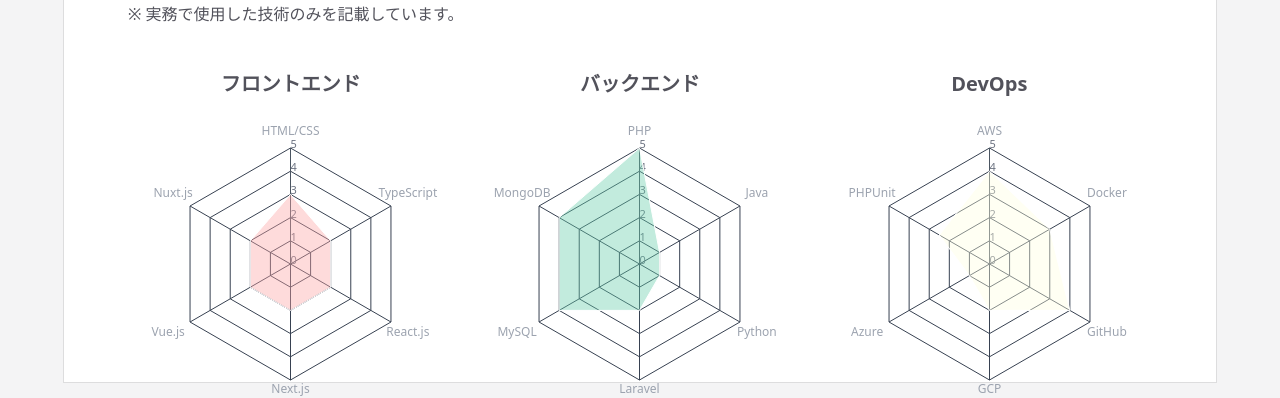
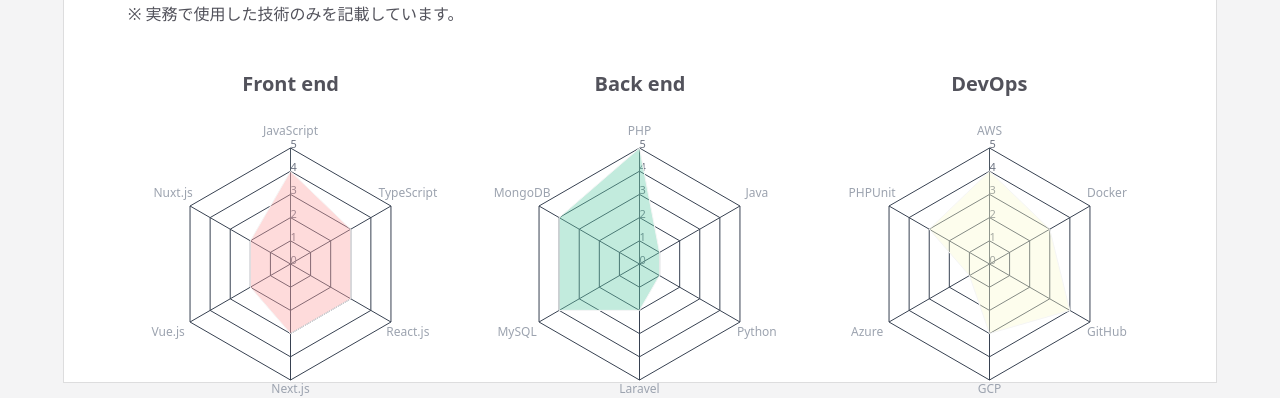
Before and after one commit to Temmy3620/miomio-portfolio, a Next.js app: page /skillset in a window 1280 px wide. Shown: the part 418-816 px from the top of the page. Built offline with nearby package versions, Linux system fonts and the light colour scheme; no server answers.

Commit message:
スキルページ編集

```diff
--- a/app/profile/page.tsx
+++ b/app/profile/page.tsx
@@ -46,7 +46,7 @@
   interestsJa: [
     {
       sentense: [
-        "世界を旅しながら自由に働ける方法を探求しています。",
+        "各地を旅しながら自由に働ける方法を探求しています。",
         "日本と海外の両方で働く経験から、仕事に対する価値観の違いを肌で感じ、良い刺激になっています。",
         "本当に幸せになれる生き方について、いつも考えています。",
       ],
--- a/app/skillset/page.tsx
+++ b/app/skillset/page.tsx
@@ -5,10 +5,10 @@
 import { useLocale } from '@/components/LocaleProvider';
 
 const frontEnd = [
-  { subject: 'HTML/CSS', value: 3 },
-  { subject: 'TypeScript', value: 2 },
-  { subject: 'React.js', value: 2 },
-  { subject: 'Next.js', value: 2 },
+  { subject: 'JavaScript', value: 4 },
+  { subject: 'TypeScript', value: 3 },
+  { subject: 'React.js', value: 3 },
+  { subject: 'Next.js', value: 3 },
   { subject: 'Vue.js', value: 2 },
   { subject: 'Nuxt.js', value: 2 },
 ]
@@ -26,9 +26,9 @@
   { subject: 'AWS', value: 4 },
   { subject: 'Docker', value: 3 },
   { subject: 'GitHub', value: 4 },
-  { subject: 'GCP', value: 2 },
+  { subject: 'GCP', value: 3 },
   { subject: 'Azure', value: 1 },
-  { subject: 'PHPUnit', value: 2.5 },
+  { subject: 'PHPUnit', value: 3 },
 ]
 
 export default function SkillSet() {
@@ -42,8 +42,8 @@
       ? 'これまでの学習や実務で身につけたスキルをグラフで整理しました。フロントエンドからバックエンドまで幅広く対応できるオールラウンダーとして、分野横断での改善に取り組んでいます。今後はとくにバックエンドやクラウド領域の比重を高め、専門性を深めていく予定です。'
       : 'I have graphically summarized the skills I have acquired through dedicated practice. While my expertise is broad and general, I have made an effort to improve my skills across a wide range, from frontend to backend development. My strength lies in being an all-rounder capable of adapting to various tasks; however, I am aware of my overall lack of depth and specialization. Moving forward, I plan to increase my involvement in backend development, including cloud-related work, to gradually deepen my expertise.',
     descNote: locale === 'ja' ? '※ 実務で使用した技術のみを記載しています。' : '※ Only technologies I have used in actual work are included.',
-    front: locale === 'ja' ? 'フロントエンド' : 'Front end',
-    back: locale === 'ja' ? 'バックエンド' : 'Back end',
+    front: 'Front end',
+    back: 'Back end',
     guide: locale === 'ja' ? 'スキルレベルの目安' : 'Skill Level Guide',
     level: locale === 'ja' ? 'レベル' : 'Level',
     desc: locale === 'ja' ? '説明' : 'Description',
@@ -97,7 +97,7 @@
         <div className="grid grid-cols-1 sm:grid-cols-2 gap-6 lg:grid-cols-3 mx-auto mt-10">
           <SkillRadarChart title={t.front} data={frontEnd} />
           <SkillRadarChart title={t.back} data={backEnd} radarColor="#66cdaa" />
-          <SkillRadarChart title={t.devops} data={DevOps} radarColor="#ffffe0" />
+          <SkillRadarChart title={t.devops} data={DevOps} radarColor="#FAFAD2" />
         </div>
         <div className="mt-10">
           <h2 className="text-xl font-semibold mb-4 text-zinc-800 dark:text-zinc-300">{t.guide}</h2>
--- a/components/SkillRadarChart.tsx
+++ b/components/SkillRadarChart.tsx
@@ -9,6 +9,7 @@
   ResponsiveContainer,
 } from 'recharts'
 import { TickItem } from 'recharts/types/util/types'
+import { useEffect, useState } from 'react'
 
 const defaltData = [
   {
@@ -55,6 +56,18 @@
 
 
 export default function SkillRadarChart({ title, data, radarColor }: SkillRadarChartProps) {
+  const [isDark, setIsDark] = useState(false)
+
+  useEffect(() => {
+    const root = document.documentElement
+    const update = () => setIsDark(root.classList.contains('dark'))
+    update()
+    const observer = new MutationObserver(update)
+    observer.observe(root, { attributes: true, attributeFilter: ['class'] })
+    return () => observer.disconnect()
+  }, [])
+
+  const strokeColor = isDark ? '#FFFFFF' : '#F5F5F5'
   return (
     <div className="w-full max-w-xl mx-auto p-1">
       <h2 className="text-xl font-semibold mb-4 text-center text-zinc-600 dark:text-zinc-300">{title || 'Skill Readar'}</h2>
@@ -81,7 +94,7 @@
             <Radar
               name="Skills"
               dataKey="value"
-              stroke="#ffffff"
+              stroke={strokeColor}
               fill={radarColor || "#FCA5A5"}
               fillOpacity={0.4}
             />
```
